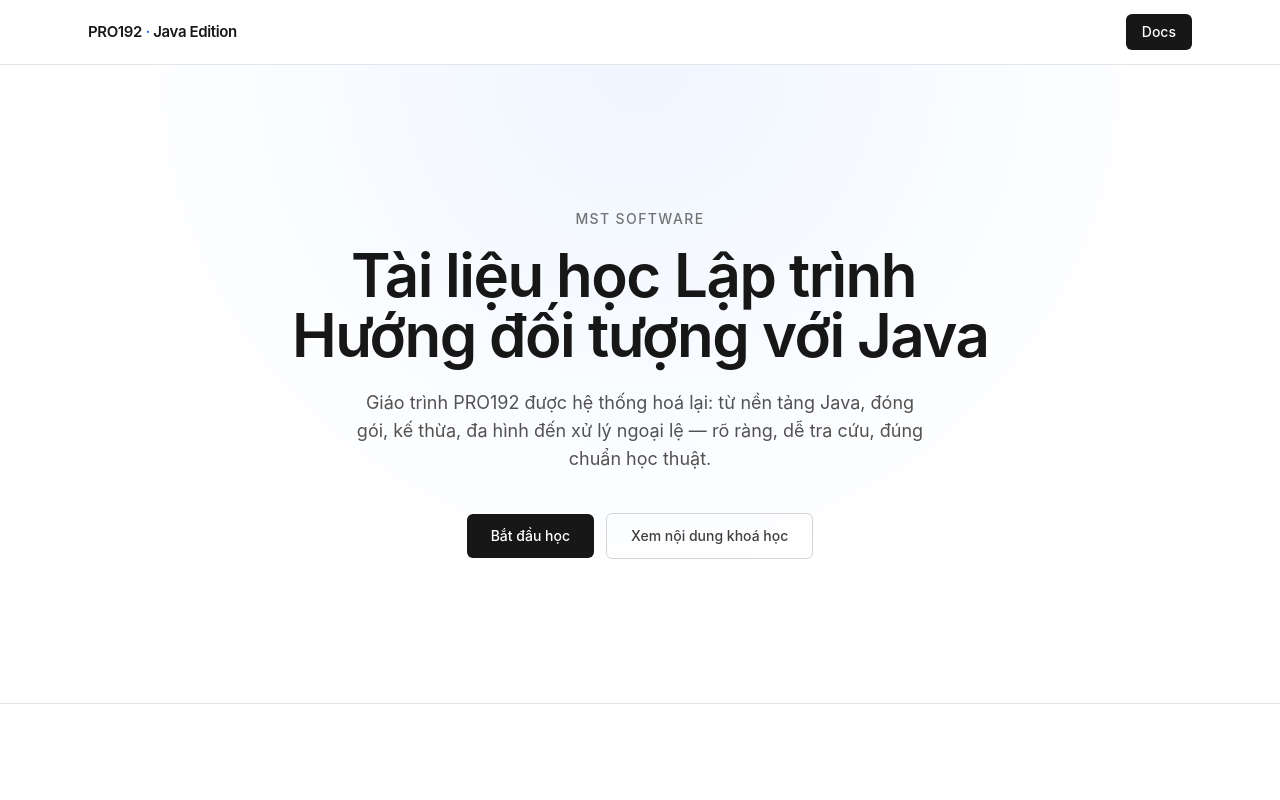
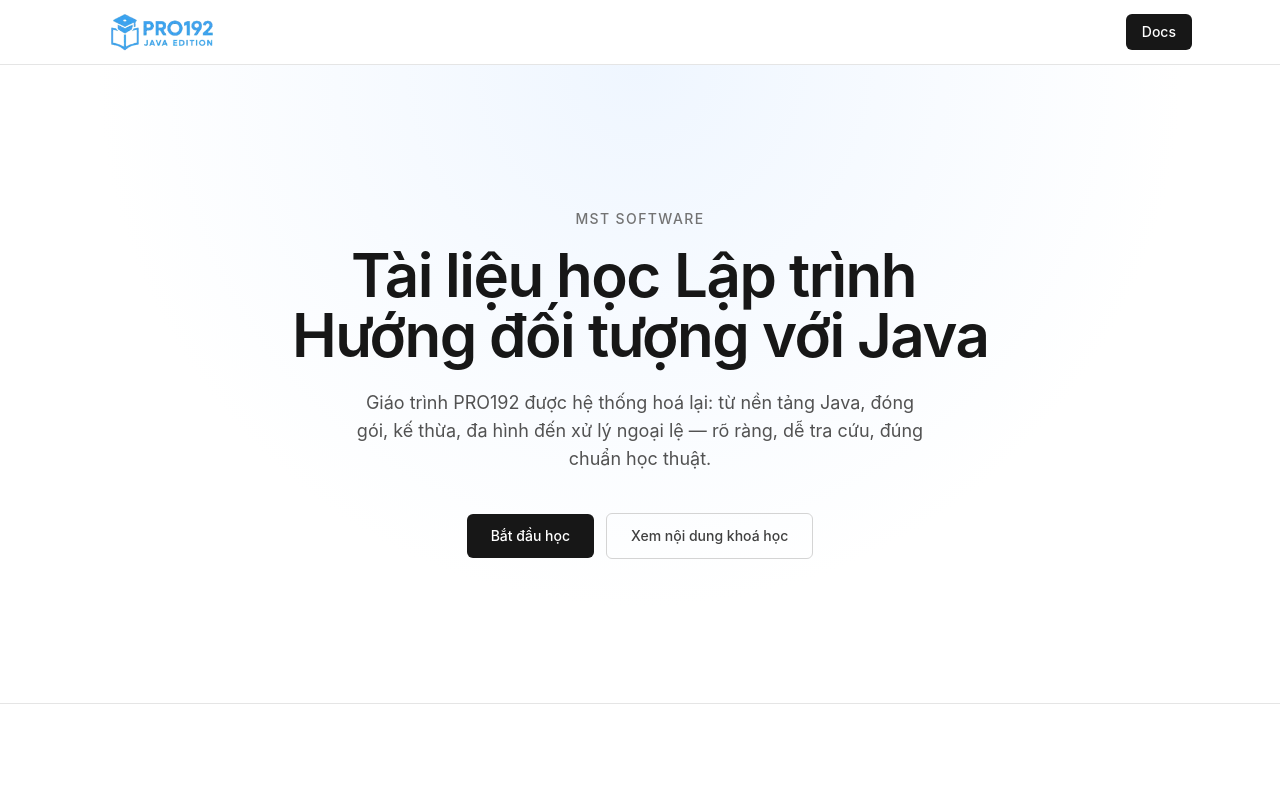
Before and after one commit to mst-software-vn/pro192web, a React (Vite) app: page / in a window 1280 px wide. Shown: the top 800 px of the page. Built offline with nearby package versions, Linux system fonts and the light colour scheme.

Commit message:
chore: use image logo in landing header (pending change)

```diff
--- a/src/pages/LandingPage.tsx
+++ b/src/pages/LandingPage.tsx
@@ -9,9 +9,12 @@ export function LandingPage() {
     <div className="min-h-svh bg-white">
       <header className="border-b border-neutral-200">
         <div className="mx-auto flex h-16 max-w-6xl items-center justify-between px-6">
-          <span className="text-[15px] font-semibold tracking-tight text-neutral-900">
-            PRO192 <span className="text-accent">·</span> Java Edition
-          </span>
+          {/* Logo */}
+          <Link to="/" className="flex items-center">
+            <img src="/images/logo-transparent.png" alt="PRO192 Docs" className="h-10" />
+          </Link>
+
+          {/* Docs button */}
           <Link
             to={`/docs/${firstChapterSlug}`}
             className="rounded-md bg-neutral-900 px-4 py-2 text-sm font-medium text-white transition-colors hover:bg-neutral-700 active:scale-[0.98]"
```
Also changed, not shown: public/images/logo-transparent.png (added).
